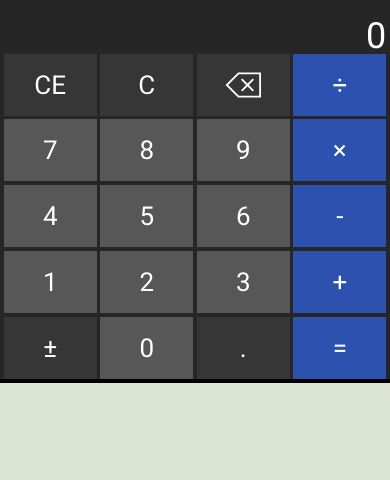
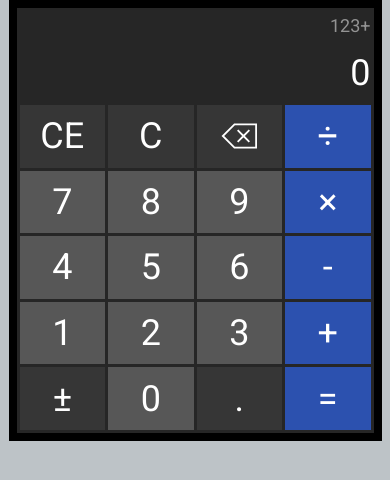
Before and after one commit to Donut3228/react-calculator, a React (Create React App) app: page / in a window 390 px wide. Shown: the top 480 px of the page. Built offline with nearby package versions, Linux system fonts and the light colour scheme.

Commit message:
adaptive css v0.1

```diff
--- a/public/index.html
+++ b/public/index.html
@@ -27,7 +27,7 @@
   </head>
   <body>
     <noscript>You need to enable JavaScript to run this app.</noscript>
-    <div id="root"></div>
+    <div id="root" class="main"></div>
     <!--
       This HTML file is a template.
       If you open it directly in the browser, you will see an empty page.
--- a/src/App.css
+++ b/src/App.css
@@ -1,261 +1,81 @@
-.app {
-  height: 100vh;
-  width: 100%;
-  display: flex;
+:root {
+  --main-font-size: 36px;
+}
+
+* {
+  margin: 0;
+  padding: 0;
+}
+
+.main {
+  height: 100vh;  display: flex;
   justify-content: center;
   align-items: center;
   font-family: Roboto;
   font-style: normal;
   font-weight: normal;
   line-height: normal;
-  font-size: 36px;
   text-align: right;
+  color: #ffffff;
+  font-size: var(--main-font-size)
 }
 
-.calculator {
-  width: 415px;
-  height: 438px;
-  background: hsla(0, 0%, 0%, 1);
-  color: #ffffff
+.calc-container {
+  width: 399px;
+  height: 419px;
+  position: fixed;
+  background: #262626;
+  display: grid;
+  border: 8px solid #000000;
+  grid-template-columns: repeat(4, 96.75px);
+  grid-template-rows: minmax(29px, 300px) minmax(59px, 400px) repeat(5, 62px);
+  grid-column-gap: 3px;
+  grid-row-gap: 3px;
+  padding-left: 3px;
+  padding-top: 3px;
 }
 
-.calc-background {
-  width: 399px;
-  height: 422px;
-  margin: 8px;
-  background: hsla(0, 0%, 15%, 1)
+
+/*
+@media screen and (max-width: 479px) {} - phone portrait
+@media screen and (max-width: 767px) {} - phone landscape
+@media screen and (max-width: 991px) {} - tablets portrait
+*/
+
+@media screen and (max-width: 479px) {
+
+  .main {
+    align-items: flex-start;
+  }
+  .calc-container {
+    width: 90%;
+    border: 2% solid #000000;
+    grid-template-columns: repeat(4, minmax(1em, 1fr));
+    grid-template-rows: 1fr 3fr repeat(5, 5fr);
+    padding: 3px;
+  }
+  .display-prev {
+    font-size: 20px;
+  }
 }
 
-.row {
-  width: 399px;
-  display: flex;
-  margin-top: 3px;
+@media screen and (max-width: 767px) {
+  .main {
+    align-items: flex-start;
+  }
 }
 
-.input-row {
-  margin-top: 0;
+@media screen and (max-width: 991px) {}
+
+@media screen and (max-width: 231px) {
+  .calc-container {
+    height: auto;
+    font-size: 24px;
+    grid-template-rows: 33px 63px repeat(5, 50px);
+    grid-row: 2px;
+    padding: 2px;
+  }
+  .backspace {
+    width: 70%;
+  }
 }
-
-@media only screen and (max-width: 415px) {
-  .app {
-    width: 100%;
-    justify-content: flex-start;
-    align-items: stretch;
-
-  }
-  .calculator {
-    width: inherit;
-    height: max-content;
-    margin: 0;
-    font-size: 26px;
-  }
-  .calc-background {
-    width: inherit;
-    height: inherit;
-    margin: 0;
-
-  }
-  .row {
-    width: 100%;
-    margin-top: 1%;
-    /* margin-bottom: 0.5%; */
-  }
-  .fifth-row {
-    margin-bottom: 1%;
-  }
-  .input-row {
-    margin-top: 0;
-  }
-
-}
-
-/* .calculator {
-  width: 415px;
-  height: 438px;
-  background: #000000;
-  margin: 70px auto;
-  font-family: Roboto;
-  font-style: normal;
-  font-weight: normal;
-  line-height: normal;
-  font-size: 36px;
-  text-align: center;
-  color: #FFFFFF;
-}
-
-.background-div {
-  width: 399px;
-  height: 422px;
-  position: fixed;
-  margin: 8px;
-  background: #262626;
-}
-
-.display {
-  position: relative;
-  width: 393px;
-  height: 91px;
-  margin: 3px;
-  text-align: right;
-}
-
-.displayPrev {
-  width: 100%;
-  height: 29px;
-  margin-bottom: 3px;
-  font-size: 18px;
-  color: rgba(255, 255, 255, 0.5);
-  display: grid;
-  align-items: center;
-}
-
-.displayCurrent {
-  width: 100%;
-  height: 59px;
-  display: grid;
-  align-items: center;
-}
-
-.buttons {
-  width: 393px;
-  height: 322px;
-  margin-left: 3px;
-  margin-right: 3px;
-  margin-bottom: 3px;
-  display: grid;
-  grid-template-columns: repeat(4, 96px);
-  grid-template-rows: repeat(5, 62px);
-  grid-gap: 3px;
-}
-
-.divide {
-  grid-area: 1 / 4 / 1 / 5;
-}
-
-.multiply {
-  grid-area: 2 / 4 / 2 / 5;
-}
-
-.minus {
-  grid-area: 3 / 4 / 4 / 5;
-}
-
-.plus {
-  grid-area: 4 / 4 / 5 / 5;
-}
-
-.equal {
-  grid-area: 5 / 4 / 6 / 5;
-}
-
-.dot {
-  grid-area: 5 / 3 / 6 / 4;
-}
-
-.zero {
-  grid-area: 5 / 2 / 6 / 3;
-}
-
-.plusminus {
-  grid-area: 5 / 1 / 6 / 2;
-}
-
-.one {
-  grid-area: 4 / 1 / 5 / 2;
-}
-
-.two {
-  grid-area: 4 / 2 / 5 / 3;
-}
-
-.three {
-  grid-area: 4 / 3 / 5 / 4;
-}
-
-.four {
-  grid-area: 3 / 1 / 4 / 2;
-}
-
-.five {
-  grid-area: 3 / 2 / 4 / 3;
-}
-
-.six {
-  grid-area: 3 / 3 / 4 / 4;
-}
-
-.seven {
-  grid-area: 2 / 1 / 3 / 2;
-}
-
-.eight {
-  grid-area: 2 / 2 / 3 / 3;
-}
-
-.nine {
-  grid-area: 2 / 3 / 3 / 4;
-}
-
-.clearEntry {
-  grid-area: 1 / 1 / 2 / 2;
-}
-
-.clear {
-  grid-area: 1 / 2 / 2 / 3;
-}
-
-.backspace {
-  grid-area: 1 / 3 / 2 / 4;
-}
-
-.multiply, .divide, .minus, .plus, .equal {
-  background: hsla(223, 60%, 63%, 1);
-}
-
-.multiply:hover, .divide:hover, .minus:hover, .plus:hover, .equal:hover {
-  background: hsla(223, 60%, 53%, 1);
-}
-
-.zero, .one, .two, .three, .four, .five, .six, .seven, .eight, .nine {
-  background: hsla(0, 0%, 54%, 1);
-}
-
-.zero:hover, .one:hover, .two:hover, .three:hover, .four:hover, .five:hover, .six:hover, .seven:hover, .eight:hover, .nine:hover {
-  background: hsla(0, 0%, 44%, 1)
-}
-
-.clear, .clearEntry, .backspace, .plusminus, .dot {
-  background: hsla(0, 0%, 21%, 1)
-}
-
-.clear:hover, .clearEntry:hover, .backspace:hover, .plusminus:hover, .dot:hover {
-  background: hsla(0, 0%, 11%, 1)
-}
-
-.buttonProp {
-  display: grid;
-  align-items: center;
-  user-select: none;
-}
-
-@media only screen and (max-width: 415px) {
-  .calculator {
-    width: 100vw;
-    margin: 0;
-    font-size: 26px;
-  }
-  .background-div {
-    width: 96vw;
-  }
-  .display {
-    width: 90vw;
-  }
-  .buttons {
-    width: 90vw;
-    height: 207px;
-    display: grid;
-    grid-template-columns: repeat(4, 25%);
-    grid-template-rows: repeat(5, 62px);
-    grid-gap: 3px;
-  }
-} */
--- a/src/App.js
+++ b/src/App.js
@@ -9,7 +9,7 @@ class App extends Component {
   constructor(props) {
     super(props);
     this.state = {
-      value: '',
+      value: '123+',
       entry: '0'
     }
   }
@@ -22,44 +22,28 @@ class App extends Component {
 
   render() {
     return (
-      <div className='app'>
-        <div className='calculator'>
-          <div className='calc-background'>
-            <div className='row input-row'>
+      <div className='calc-container'>
               <Input value={this.state.value} entry={this.state.entry}></Input>
-            </div>
-            <div className='row first-row'>
               <Button handleButtonClick={this.handleButtonClick}>CE</Button>
               <Button handleButtonClick={this.handleButtonClick}>C</Button>
               <Button handleButtonClick={this.handleButtonClick}><img src={backspace} className='backspace' alt='backspace' /></Button>
               <Button handleButtonClick={this.handleButtonClick}>÷</Button>
-            </div>
-            <div className='row second-row'>
               <Button handleButtonClick={this.handleButtonClick}>7</Button>
               <Button handleButtonClick={this.handleButtonClick}>8</Button>
               <Button handleButtonClick={this.handleButtonClick}>9</Button>
               <Button handleButtonClick={this.handleButtonClick}>×</Button>
-            </div>
-            <div className='row third-row'>
               <Button handleButtonClick={this.handleButtonClick}>4</Button>
               <Button handleButtonClick={this.handleButtonClick}>5</Button>
               <Button handleButtonClick={this.handleButtonClick}>6</Button>
               <Button handleButtonClick={this.handleButtonClick}>-</Button>
-            </div>
-            <div className='row fourth-row'>
               <Button handleButtonClick={this.handleButtonClick}>1</Button>
               <Button handleButtonClick={this.handleButtonClick}>2</Button>
               <Button handleButtonClick={this.handleButtonClick}>3</Button>
               <Button handleButtonClick={this.handleButtonClick}>+</Button>
-            </div>
-            <div className='row fifth-row'>
               <Button handleButtonClick={this.handleButtonClick}>±</Button>
               <Button handleButtonClick={this.handleButtonClick}>0</Button>
               <Button handleButtonClick={this.handleButtonClick}>.</Button>
               <Button handleButtonClick={this.handleButtonClick}>=</Button>
-            </div>
-          </div>
-        </div>
       </div>
     );
   }
--- a/src/components/Button.css
+++ b/src/components/Button.css
@@ -1,21 +1,19 @@
-.button-wrapper {
-    height: 62px;
-    width: 96px;
+.button {
     display: flex;
     justify-content: center;
     align-items: center;
-    /* outline: 1px solid white; */
-    margin-left: 3px;
+    /* align-items: center; */
     background: hsla(0, 0%, 34%, 1);
+    -moz-user-select: none;
     user-select: none;
 }
 
-.button-wrapper:hover {
-    background: hsla(0, 0%, 44%, 1)
+.button:hover {
+    background: hsla(0, 0%, 44%, 1);
 }
 
 .operator {
-    background: hsla(223, 60%, 43%, 1)
+    background: hsla(223, 60%, 43%, 1);
 }
 
 .operator:hover {
@@ -23,26 +21,9 @@
 }
 
 .extraOperator {
-    background: hsla(0, 0%, 21%, 1)
+    background: hsla(0, 0%, 21%, 1);
 }
 
 .extraOperator:hover {
-    background: hsla(0, 0%, 41%, 1)
+    background: hsla(0, 0%, 31%, 1);
 }
-
-@media only screen and (max-width: 415px) {
-    .button-wrapper {
-        width: 24%;
-        /* flex: 1; */
-        /* margin-left: 0; */
-        margin-left: 1%;
-        /* margin-right: 0.5%; */
-    }
-    /* .button-wrapper:first-child {
-        margin-left: 1%;
-    }
-    */
-    .button-wrapper:last-child {
-        margin-right: 1%;
-    }
-}
--- a/src/components/Button.jsx
+++ b/src/components/Button.jsx
@@ -18,7 +18,7 @@ const whatButton = val => {
 }
 
 const Button = (props) => (
-    <div className={`button-wrapper ${
+    <div className={`button ${
         whatButton(props.children)
     }`}
         onClick={() => props.handleButtonClick(props.children)}
--- a/src/components/Input.css
+++ b/src/components/Input.css
@@ -1,43 +1,19 @@
-.input-wrapper {
-    width: 393px;
-    /* outline: 1px solid white; */
-    margin-left: 3px;
-    margin-top: 3px;
-}
-
 .display-prev {
-    width: 100%;
-    height: 29px;
-    margin-bottom: 3px;
+    grid-column: span 4;
     font-size: 18px;
-    color: rgba(255, 255, 255, 0.5);
-}
-
-.display-cur {
-    width: 100%;
-    height: 59px;
-}
-
-.display-cur, .display-prev {
+    opacity: 0.5;
+    align-self: center;
     display: flex;
     justify-content: flex-end;
     align-items: center;
+    min-height: 29px;
 }
 
-@media only screen and (max-width: 415px) {
-    .display-prev {
-        height: 25%;
-        font-size: 18px;
-        margin-bottom: 1%;
-    }
-    .display-cur {
-        height: 74%;
-        font-size: 36px;
-    }
-    .input-wrapper {
-        width: inherit;
-        margin-top: 1%;
-        margin-left: 1%;
-        margin-right: 1%;
-    }
+.display-curr {
+    grid-column: span 4;
+    align-self: center;
+    display: flex;
+    justify-content: flex-end;
+    align-items: center;
+    min-height: 59px;
 }
--- a/src/components/Input.jsx
+++ b/src/components/Input.jsx
@@ -2,10 +2,10 @@ import React from 'react';
 import './Input.css';
 
 const Input = (props) => (
-    <div className='input-wrapper'>
+    <>
         <div className='display-prev'>{props.value}</div>
-        <div className='display-cur'>{props.entry}</div>
-    </div>
+        <div className='display-curr'>{props.entry}</div>
+    </>
 )
 
 export default Input;
--- a/src/index.css
+++ b/src/index.css
@@ -4,7 +4,7 @@ body {
   font-family: -apple-system, BlinkMacSystemFont, "Segoe UI", "Roboto", "Oxygen", "Ubuntu", "Cantarell", "Fira Sans", "Droid Sans", "Helvetica Neue", sans-serif;
   -webkit-font-smoothing: antialiased;
   -moz-osx-font-smoothing: grayscale;
-  background: #dbe5d1;
+  background: #bdc3c7;
 }
 
 code {
```
